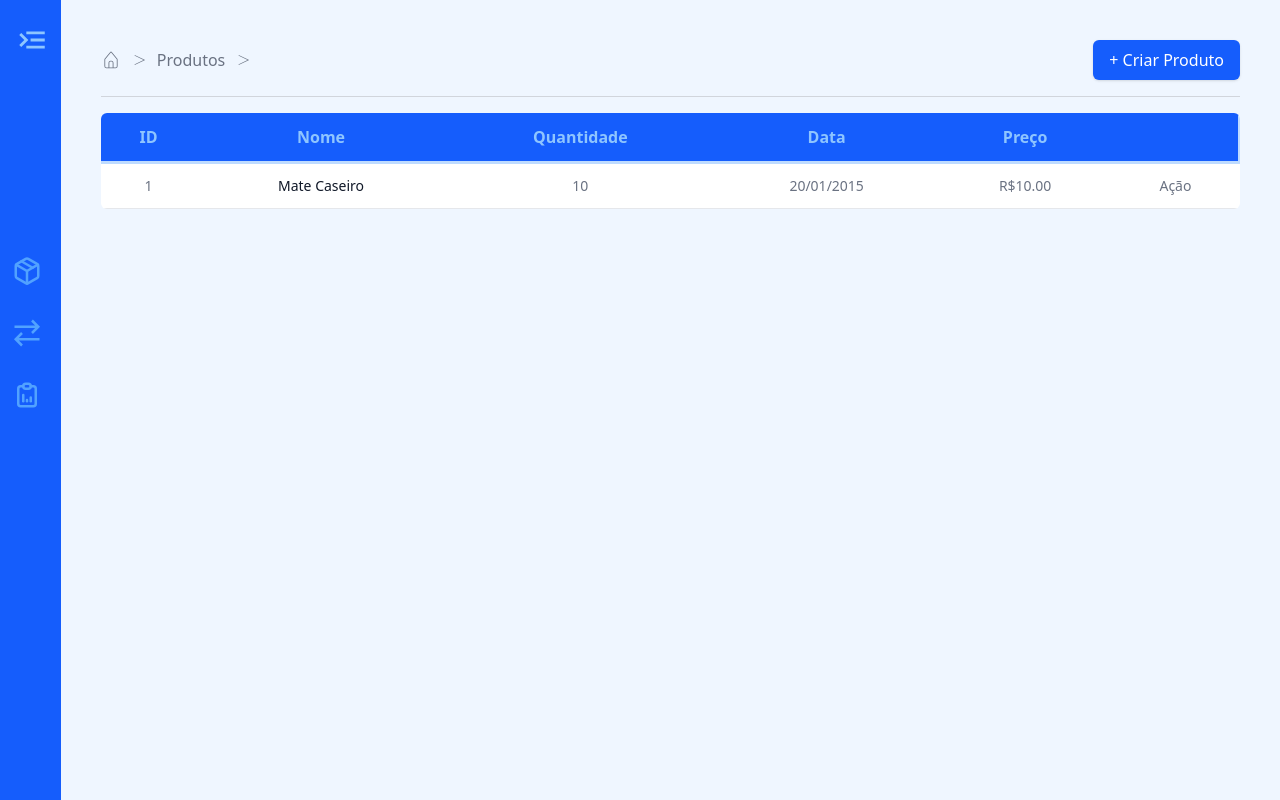
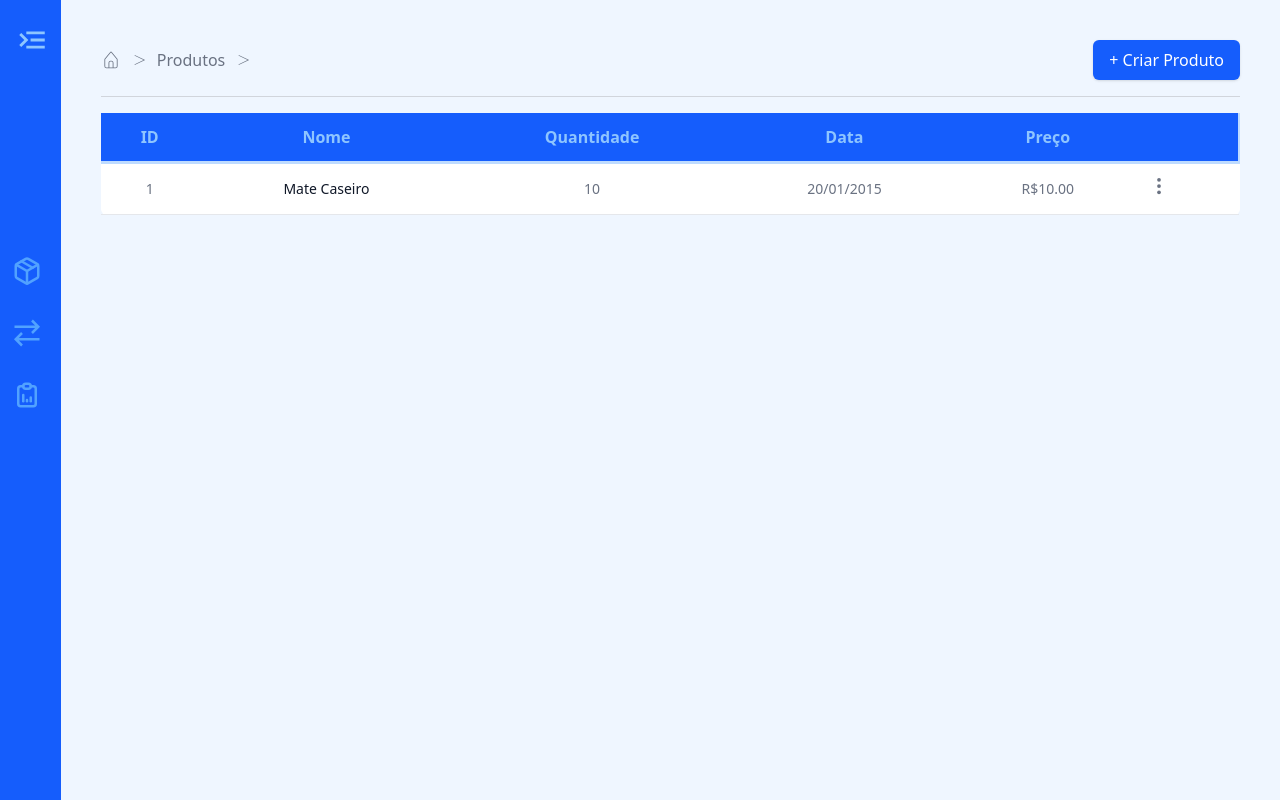
Before and after one commit to livmachado/gestor-estoque, a React (Vite) app in the folder front-end/: page / in a window 1280 px wide. Built offline with nearby package versions, Linux system fonts and the light colour scheme.

Commit message:
feature: dropdown

```diff
--- a/front-end/src/components/ProductsTable.tsx
+++ b/front-end/src/components/ProductsTable.tsx
@@ -1,10 +1,11 @@
+import { useState } from "react";
+import { IoEllipsisVertical } from "react-icons/io5";
 
 type Product = {
   id: number;
   name: string;
   quantity: number;
   price: string;
-    action: string;
   date: string;
 };
 
@@ -12,37 +13,77 @@ type Props = {
   products: Product[];
 };
 const columns = [
-    {header: "ID", accessor: "id"},
-    {header: "Nome", accessor: "name"},
-    {header: "Quantidade", accessor: "quantity"},
-    {header: "Data", accessor: "createAt"},
-    {header: "Preço", accessor: "price"},
-    {header:"", accessor: "action"}
-]
+  { header: "ID", accessor: "id" },
+  { header: "Nome", accessor: "name" },
+  { header: "Quantidade", accessor: "quantity" },
+  { header: "Data", accessor: "createAt" },
+  { header: "Preço", accessor: "price" },
+  { header: "", accessor: "action" },
+];
 
-export default function ProductsTable({ products } : Props) {
-    return(
-        <table className="w-full bg-white rounded-md overflow-hidden" >
+export default function ProductsTable({ products }: Props) {
+  const [openDropdownId, setOpenDropdownId] = useState<number | null>(null);
+
+  const toggleDropdown = (id: number) => {
+    setOpenDropdownId((prev) => (prev === id ? null : id));
+  };
+
+
+  return (
+    <table className="w-full bg-white rounded-md overflow-visible">
       <thead className="border-b-3 border-r-2 border-blue-200 bg-blue-600 text-blue-300">
         <tr>
           {columns.map((col) => (
-                        <th  key= {col.accessor} className="p-3" >{col.header}</th>
+            <th key={col.accessor} className="p-3">
+              {col.header}
+            </th>
           ))}
         </tr>
       </thead>
       <tbody>
         {products.map((product) => (
-                    <tr key={product.id} className="py-4 border-b border-gray-200 cursor-pointer">
-                        <td className="p-3 text-center text-sm text-gray-500 font-normal">{product.id}</td>
-                        <td className="p-3 text-center text-sm text-gray-900 font-medium">{product.name}</td>
-                        <td className="p-3 text-center text-sm text-gray-500 font-normal">{product.quantity}</td>
-                        <td className="p-3 text-center text-sm text-gray-500 font-normal">{product.date}</td>
-                        <td className="p-3 text-center text-sm text-gray-500 font-normal">R${product.price}</td>
-                        <td className="p-3 text-center text-sm text-gray-500 font-normal">{product.action}</td>
+          <tr
+            key={product.id}
+            className="py-4 border-b border-gray-200 cursor-pointer"
+          >
+            <td className="p-3 text-center text-sm text-gray-500 font-normal">
+              {product.id}
+            </td>
+            <td className="p-3 text-center text-sm text-gray-900 font-medium">
+              {product.name}
+            </td>
+            <td className="p-3 text-center text-sm text-gray-500 font-normal">
+              {product.quantity}
+            </td>
+            <td className="p-3 text-center text-sm text-gray-500 font-normal">
+              {product.date}
+            </td>
+            <td className="p-3 text-center text-sm text-gray-500 font-normal">
+              R${product.price}
+            </td>
+            <button className="cursor-pointer" onClick={() => toggleDropdown(product.id)}>
+                <td className="relative p-3 text-center text-sm text-gray-500 font-normal">
+                    <IoEllipsisVertical size={20} />
+                {openDropdownId === product.id && (
+                    <div className="absolute right-0  mb-2 w-36 z-50">
+                    <div className="bg-white border border-gray-200 rounded-md shadow-lg overflow-hidden">
+                        <button className="w-full text-left px-4 py-2 text-sm text-gray-700 hover:bg-blue-50">
+                        Detalhes
+                        </button>
+                        <button className="w-full text-left px-4 py-2 text-sm text-gray-700 hover:bg-blue-50">
+                        Editar
+                        </button>
+                        <button className="w-full text-left px-4 py-2 text-sm text-red-600 hover:bg-blue-50">
+                        Excluir
+                        </button>
+                    </div>
+                    </div>
+                )}
+                </td>
+            </button>
           </tr>
-
         ))}
       </tbody>
     </table>
-    )
+  );
 }
```
Lines whose indentation alone changed are shown as unchanged.
